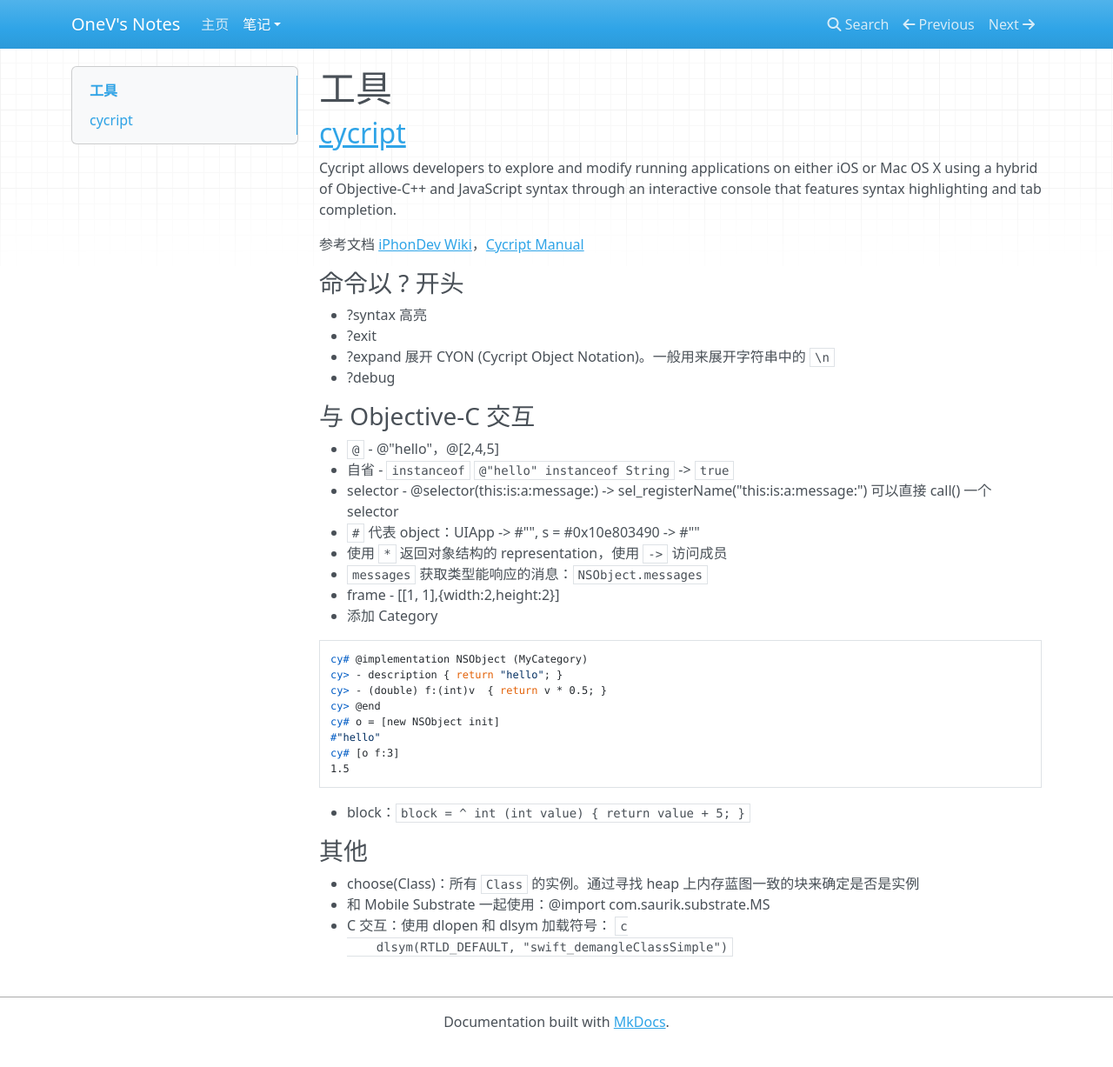
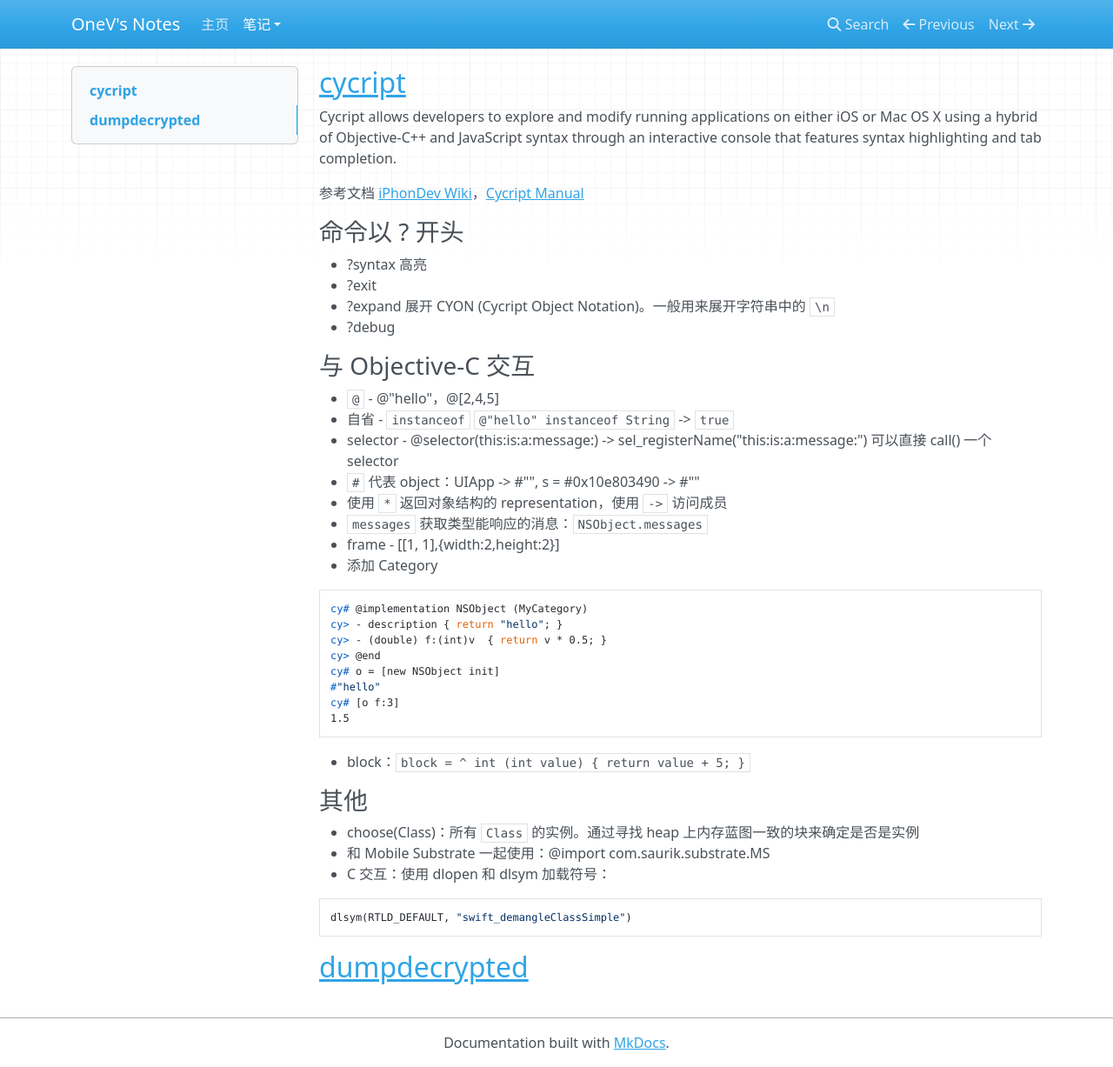
Before and after one commit to onevcat/Notes, an MkDocs documentation site: the page built from docs/reserve-enginnering/tools.md, in a window 1280 px wide and 1227 px high. Shown: the whole window at 87% size. Built offline with MkDocs 1.6.1, drawn with Linux system fonts in a browser that asks for light colours; nearby versions of some CDN libraries; old or Windows-style settings are respelled for this version of MkDocs.

````diff
--- a/docs/reserve-enginnering/tools.md
+++ b/docs/reserve-enginnering/tools.md
@@ -1,5 +1,3 @@
-# 工具
-
 ## [cycript](http://www.cycript.org)
 
 Cycript allows developers to explore and modify running applications on either iOS or Mac OS X using a hybrid of Objective-C++ and JavaScript syntax through an interactive console that features syntax highlighting and tab completion.
@@ -41,6 +39,8 @@ cy# [o f:3]
 * choose(Class)：所有 `Class` 的实例。通过寻找 heap 上内存蓝图一致的块来确定是否是实例
 * 和 Mobile Substrate 一起使用：@import com.saurik.substrate.MS
 * C 交互：使用 dlopen 和 dlsym 加载符号：
-    ```c
-    dlsym(RTLD_DEFAULT, "swift_demangleClassSimple")
-    ```
+```c
+dlsym(RTLD_DEFAULT, "swift_demangleClassSimple")
+```
+
+## [dumpdecrypted](https://github.com/stefanesser/dumpdecrypted)
--- a/mkdocs.yml
+++ b/mkdocs.yml
@@ -5,5 +5,5 @@ pages:
     - 逆向工程:
         - 工具: reserve-enginnering/tools.md
     - Swift:
-        - Advanced Swift: index.md
+        - Advanced Swift: swift/advanced-swift.md
     - NSHipster: nshipster/index.md
````
Also changed, not shown: docs/swift/advanced-swift.md (added).
